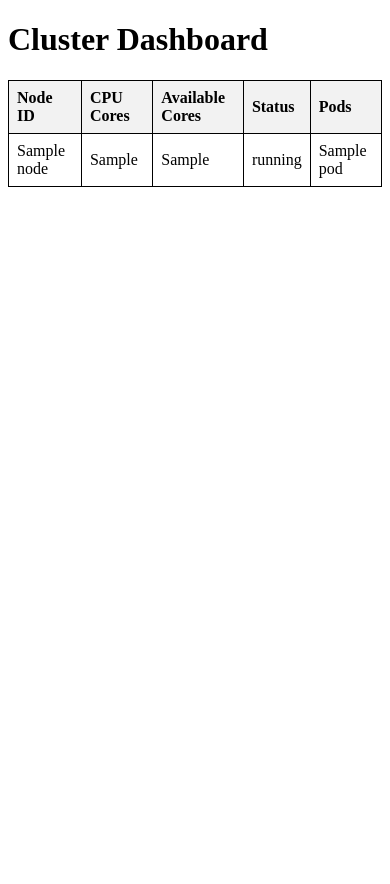
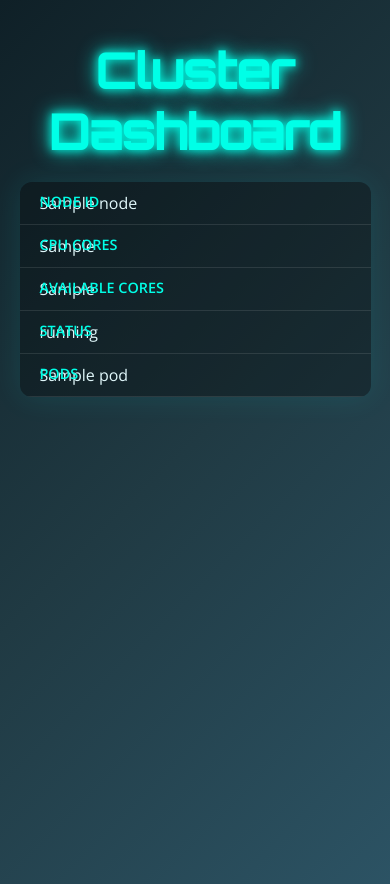
Before and after one commit to Abhishekvpatil1289/018_020_023_025_KubernetesSimulator, a Flask app: template api_server/templates/dashboard.html in a window 390 px wide. Before the commit the page ends 187 px from the top, so only its background shows below. Run offline with Flask 2, Linux system fonts and the light colour scheme; the template is opened without the code that fills it: most values are stand-ins (such as "Sample title", 1, 10 or a date in 2020).

Commit message:
Update dashboard.html

```diff
--- a/api_server/templates/dashboard.html
+++ b/api_server/templates/dashboard.html
@@ -1,16 +1,102 @@
 <!DOCTYPE html>
-<html>
+<html lang="en">
 <head>
+    <meta charset="UTF-8">
     <title>Cluster Dashboard</title>
+    <link href="https://fonts.googleapis.com/css2?family=Orbitron:wght@500&family=Open+Sans:wght@400;600&display=swap" rel="stylesheet">
     <style>
-        table { border-collapse: collapse; width: 100%; }
-        th, td { border: 1px solid black; padding: 8px; text-align: left; }
-        th { background-color: #f2f2f2; }
+        body {
+            margin: 0;
+            padding: 0;
+            font-family: 'Open Sans', sans-serif;
+            background: linear-gradient(135deg, #0f2027, #203a43, #2c5364);
+            color: #f0f0f0;
+            min-height: 100vh;
+        }
+
+        h1 {
+            font-family: 'Orbitron', sans-serif;
+            text-align: center;
+            margin: 40px 0 20px;
+            font-size: 3em;
+            color: #00ffe7;
+            text-shadow: 0 0 10px #00ffe7, 0 0 20px #00ffe7;
+        }
+
+        table {
+            width: 90%;
+            margin: 0 auto 60px;
+            border-collapse: collapse;
+            box-shadow: 0 0 30px rgba(0, 255, 255, 0.1);
+            background-color: rgba(0, 0, 0, 0.3);
+            border-radius: 12px;
+            overflow: hidden;
+        }
+
+        th, td {
+            padding: 16px 24px;
+            text-align: left;
+            border-bottom: 1px solid rgba(255, 255, 255, 0.1);
+        }
+
+        th {
+            background: rgba(0, 0, 0, 0.5);
+            color: #00ffe7;
+            font-weight: 600;
+            text-transform: uppercase;
+            letter-spacing: 1px;
+            font-size: 1.1em;
+            position: sticky;
+            top: 0;
+        }
+
+        td {
+            font-size: 1em;
+            color: #e0f7fa;
+        }
+
+        tr:nth-child(even) {
+            background: rgba(255, 255, 255, 0.03);
+        }
+
+        tr:hover {
+            background-color: rgba(0, 255, 255, 0.05);
+            transition: background 0.3s ease;
+        }
+
+        @media (max-width: 768px) {
+            table, thead, tbody, th, td, tr {
+                display: block;
+            }
+
+            th {
+                display: none;
+            }
+
+            td {
+                padding: 10px 20px;
+                position: relative;
+                border: none;
+                border-bottom: 1px solid rgba(255, 255, 255, 0.1);
+            }
+
+            td::before {
+                content: attr(data-label);
+                position: absolute;
+                top: 10px;
+                left: 20px;
+                font-weight: bold;
+                color: #00ffe7;
+                text-transform: uppercase;
+                font-size: 0.9em;
+            }
+        }
     </style>
 </head>
 <body>
     <h1>Cluster Dashboard</h1>
     <table>
+        <thead>
             <tr>
                 <th>Node ID</th>
                 <th>CPU Cores</th>
@@ -18,15 +104,18 @@
                 <th>Status</th>
                 <th>Pods</th>
             </tr>
+        </thead>
+        <tbody>
             {% for id, node in nodes.items() %}
             <tr>
-            <td>{{ id }}</td>
-            <td>{{ node.cpu_cores }}</td>
-            <td>{{ node.available_cores }}</td>
-            <td>{{ node.status }}</td>
-            <td>{{ node.pods|join(', ') }}</td>
+                <td data-label="Node ID">{{ id }}</td>
+                <td data-label="CPU Cores">{{ node.cpu_cores }}</td>
+                <td data-label="Available Cores">{{ node.available_cores }}</td>
+                <td data-label="Status">{{ node.status }}</td>
+                <td data-label="Pods">{{ node.pods|join(', ') }}</td>
             </tr>
             {% endfor %}
+        </tbody>
     </table>
 </body>
 </html>
```
Lines whose indentation alone changed are shown as unchanged.
